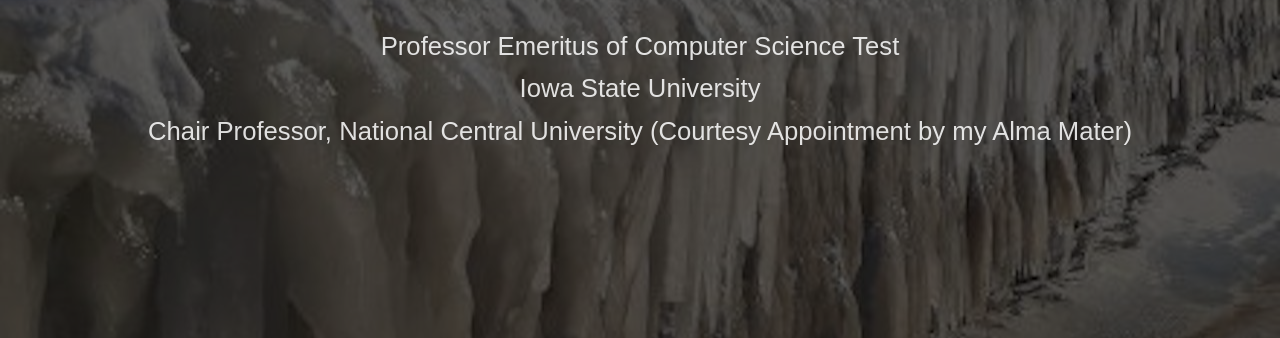
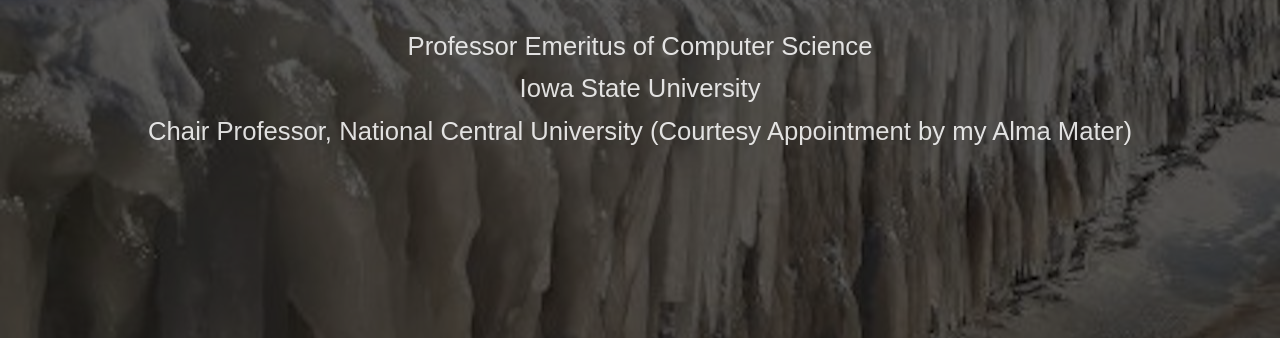
Before and after one commit to carlchangisu/carlchangisu.github.io, a plain HTML site: page index.html in a window 1280 px wide. Shown: the part 462-800 px from the top of the page. Drawn offline with Linux system fonts and the light colour scheme; a web font is replaced by a local one.

Commit message:
revert index.html test

```diff
--- a/index.html
+++ b/index.html
@@ -33,7 +33,7 @@
 <div class="col col2">
 <h1>Carl K. Chang</h1>
 
-<p>Professor Emeritus of Computer Science Test<br />
+<p>Professor Emeritus of Computer Science<br />
 Iowa State University<br />
 Chair Professor, National Central University (Courtesy Appointment by my Alma Mater)</p>
 </div>
```
